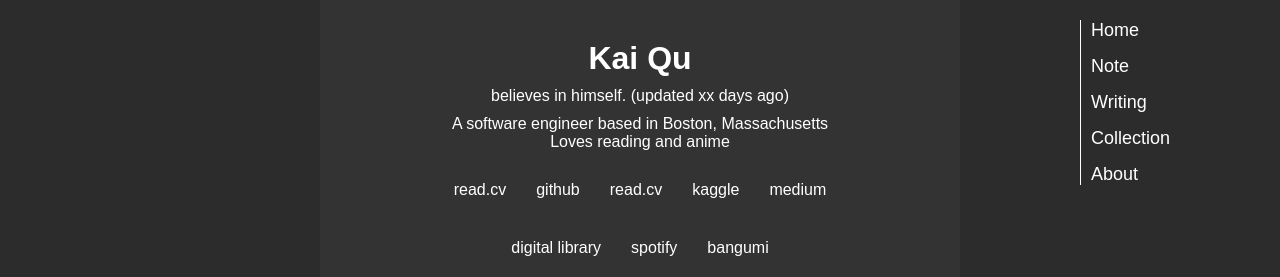
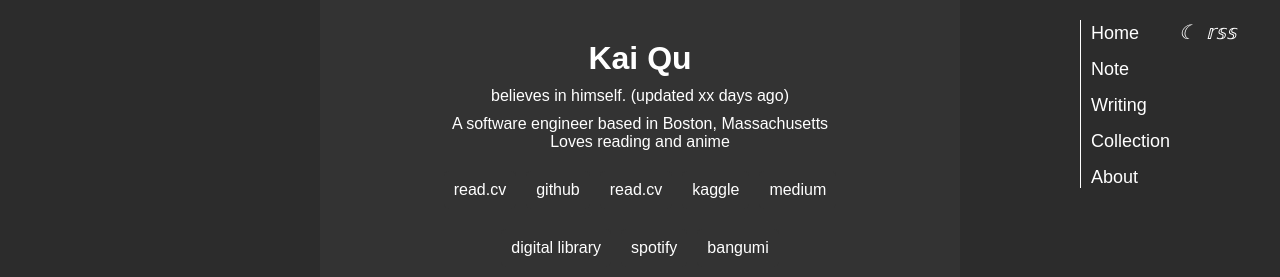
Before and after one commit to faithk7/faithk7.github.io, a Jekyll site: the page built from index.html, in a window 1280 px wide. Shown: the top 277 px of the page. Built offline with Jekyll 4.4.1, drawn with Linux system fonts in a browser that asks for light colours.

Commit message:
f: add setting

```diff
--- a/_includes/nav.html
+++ b/_includes/nav.html
@@ -12,7 +12,12 @@
         <div class="c-navbar-container">
             <!-- <div class="c-line"></div> -->
             <ul class="c-navbar-items">
-                <li class="o-navbar-item"><a href="{{ '/' | relative_url }}">Home</a></li>
+                <li class="o-navbar-item"><a href="{{ '/' | relative_url }}">Home</a>
+                    <div class="c-setting-container">
+                        <i class="o-setting-icon">☾</i>
+                        <i class="o-setting-icon">𝕣𝕤𝕤</i>
+                    </div>
+                </li>
                 <li class="o-navbar-item"><a href="{{ '/note' | relative_url }}">Note</a></li>
                 <li class="o-navbar-item"><a href="{{ '/writing-index' | relative_url }}">Writing</a></li>
                 <li class="o-navbar-item"><a href="{{ '/collection' | relative_url }}">Collection</a></li>
--- a/assets/nav.css
+++ b/assets/nav.css
@@ -49,3 +49,13 @@
 .o-navbar-item a:hover {
     color: #bbbbbb;
 }
+
+.c-setting-container {
+    display: inline-block;
+    margin-left: 30px;
+}
+
+.o-setting-icon {
+    margin-left: 5px;
+    font-size: 20px;
+}
```
